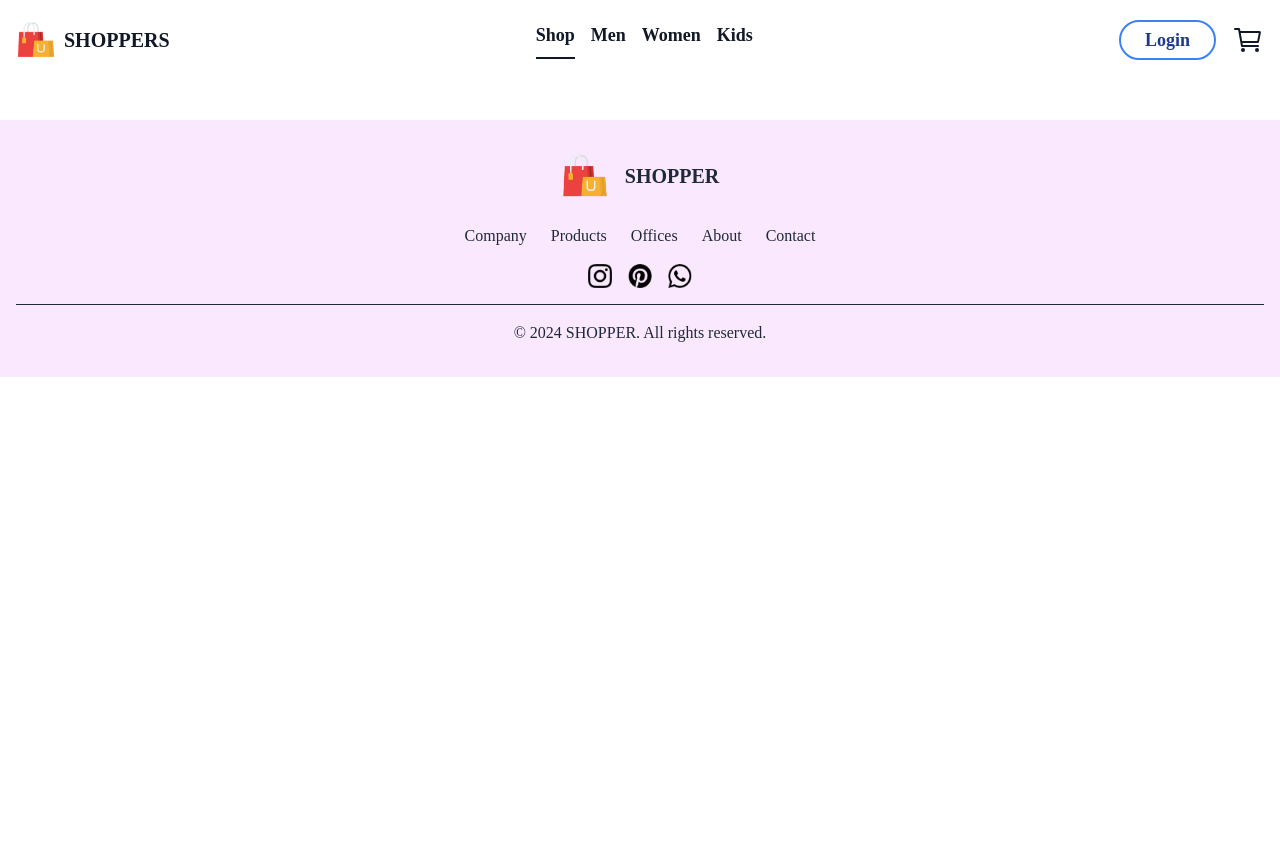
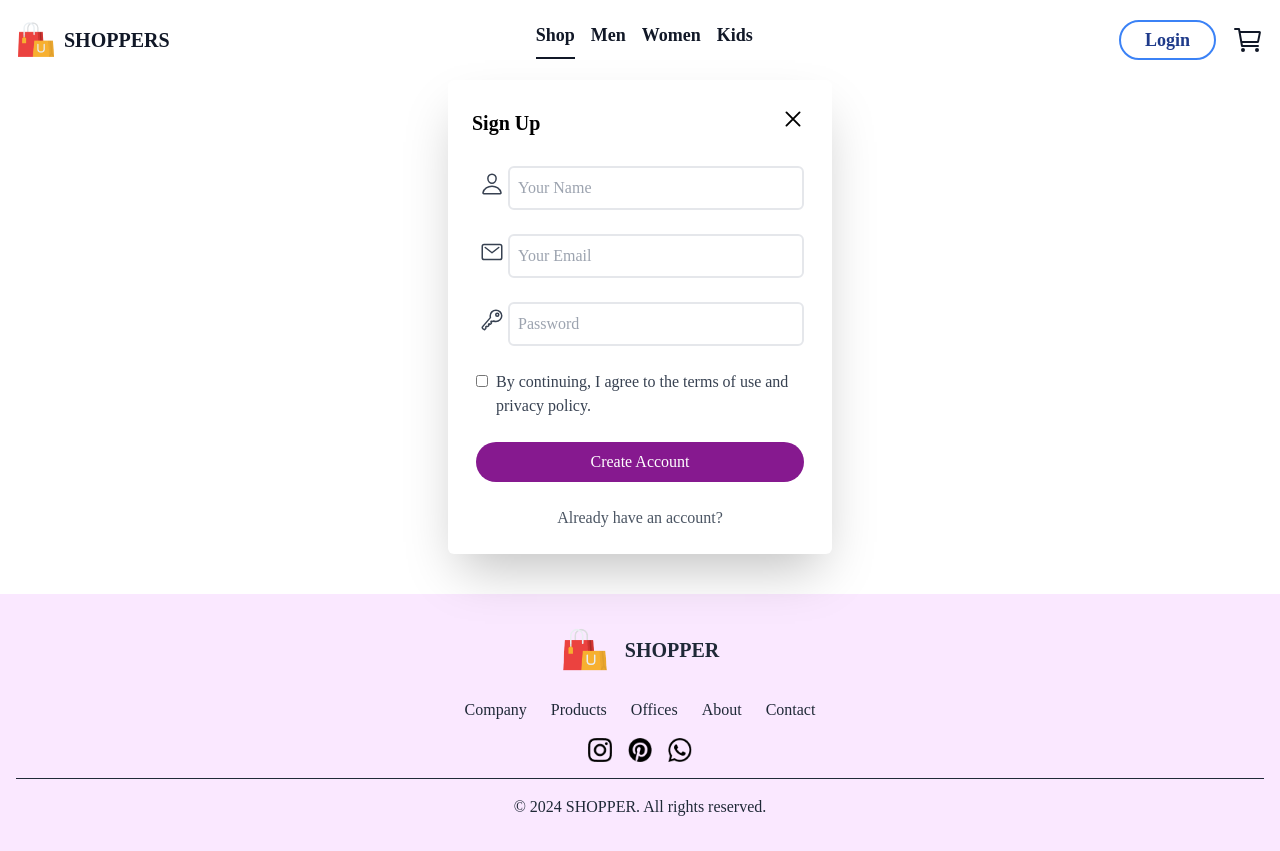
Before and after one commit to alfasierraconnects/e-commerce-app-react, a React (Create React App) app: page /signup in a window 1280 px wide. Before the commit the page ends 800 px from the top, so only its background shows below. Built offline with nearby package versions, Linux system fonts and the light colour scheme; no server answers.

Commit message:
Added PrivateRoute

```diff
--- a/src/App.js
+++ b/src/App.js
@@ -4,13 +4,17 @@ import { BrowserRouter, Routes, Route } from "react-router-dom";
 import Shop from "./pages/Shop";
 import ShopCategory from "./pages/ShopCategory";
 import Product from "./pages/Product";
-import LoginSignup from "./pages/LoginSignup";
+import Signup from "./pages/Signup";
+import Login from "./pages/Login";
 import Cart from "./pages/Cart";
+import AddressPage from "./pages/AddressPage";
+import Orders from "./pages/Orders";
 import Footer from "./components/Footer";
 import men_banner from "./Assets/banner_mens.png";
 import women_banner from "./Assets/banner_women.png";
 import kids_banner from "./Assets/banner_kids.png";
 import Checkout from "./pages/Checkout";
+import PrivateRoutes from "./context/PrivateRoutes";
 
 const App = () => {
   return (
@@ -34,9 +38,14 @@ const App = () => {
           <Route path="/product" element={<Product />}>
             <Route path=":productId" element={<Product />} />
           </Route>
-          <Route path="/login" element={<LoginSignup />} />
+          <Route path="/login" element={<Login />} />
+          <Route path="/signup" element={<Signup />} />
           <Route path="/cart" element={<Cart />} />
-          <Route path="/checkout" element={<Checkout />} />
+          <Route element={<PrivateRoutes />}>
+            <Route path="/checkout" element={<Checkout />} />
+            <Route path="/address" element={<AddressPage />} />
+            <Route path="/orders" element={<Orders />} />
+          </Route>
         </Routes>
         <Footer />
       </BrowserRouter>
--- a/src/components/AccountModal.js
+++ b/src/components/AccountModal.js
@@ -1,5 +1,6 @@
 import React, { useState, useEffect, useRef } from "react";
 import { useAuth } from "../Appwrite/AuthContext";
+import { Link } from "react-router-dom";
 
 const AccountModal = () => {
   const [modalOpen, setModalOpen] = useState(false);
@@ -38,8 +39,8 @@ const AccountModal = () => {
             </button>
           </div>
           <div className="px-6 py-4 flex flex-col gap-2">
-            <p>Your Orders</p>
-            <p>Your Addresses</p>
+            <Link to="/orders">Your Orders</Link>
+            <Link to="/address">Your Addresses</Link>
             <button
               className="border-2 border-fuchsia-600 hover:border-fuchsia-950 active:bg-fuchsia-500 px-6 py-1 rounded-full"
               onClick={() => logoutUser()}
--- /dev/null
+++ b/src/context/PrivateRoutes.js
@@ -0,0 +1,10 @@
+import React from "react";
+import { useAuth } from "../Appwrite/AuthContext";
+import { Navigate, Outlet } from "react-router-dom";
+
+const PrivateRoutes = () => {
+  const { user } = useAuth();
+  return user ? <Outlet /> : <Navigate to="/login" />;
+};
+
+export default PrivateRoutes;
--- a/src/index.css
+++ b/src/index.css
@@ -37,25 +37,3 @@
 body {
   font-family: Nunito;
 }
-
-@keyframes modalOpen {
-  from {
-    opacity: 0;
-    transform: scale(0.9);
-  }
-  to {
-    opacity: 1;
-    transform: scale(1);
-  }
-}
-
-@keyframes modalClose {
-  from {
-    opacity: 1;
-    transform: scale(1);
-  }
-  to {
-    opacity: 0;
-    transform: scale(0.9);
-  }
-}
--- a/src/pages/LoginSignUp.js
+++ b/src/pages/Login.js
@@ -1,16 +1,14 @@
-import React, { useState, useRef, useEffect } from "react";
-import { useNavigate } from "react-router-dom";
+import React, { useRef, useEffect } from "react";
+import { useNavigate, Link } from "react-router-dom";
 import { useAuth } from "../Appwrite/AuthContext";
 
-const LoginSignup = () => {
+const Login = () => {
   const navigate = useNavigate();
-  const [currState, setCurrState] = useState("login");
   const { user, loginUser } = useAuth();
   const loginValues = useRef();
 
   const handleSubmit = (e) => {
     e.preventDefault();
-    // Handle form submission and validation here
     const email = loginValues.current.email.value;
     const password = loginValues.current.password.value;
 
@@ -20,22 +18,20 @@ const LoginSignup = () => {
 
   useEffect(() => {
     if (user) {
-      navigate("/");
+      navigate(-1);
     }
     // eslint-disable-next-line
   }, [user]);
 
   return (
-    <div className="fixed inset-0 z-50 flex justify-center items-center bg-black bg-opacity-75 backdrop-blur-sm">
+    <div className="flex justify-center items-center">
       <form
-        className="bg-white shadow-lg rounded-md p-6 w-96"
+        className="bg-white shadow-2xl rounded-md p-6 w-96"
         onSubmit={handleSubmit}
         ref={loginValues}
       >
         <div className="flex justify-between items-center">
-          <h3 className="font-bold text-xl">
-            {currState === "signup" ? "Sign Up" : "Login"}
-          </h3>
+          <h3 className="font-bold text-xl">Login</h3>
           <button onClick={() => navigate(-1)}>
             <p className="text-3xl hover:text-fuchsia-700">
               <ion-icon name="close-outline"></ion-icon>
@@ -44,19 +40,6 @@ const LoginSignup = () => {
         </div>
 
         <div className="flex flex-col gap-6 mt-6 mx-1">
-          {currState === "signup" && (
-            <div className="flex items-center">
-              <p className="text-2xl text-gray-700 p-1">
-                <ion-icon name="person-outline"></ion-icon>
-              </p>
-              <input
-                className="flex-1 p-2 border-2 rounded-md outline-none focus:border-fuchsia-600"
-                type="text"
-                placeholder="Your Name"
-                required
-              />
-            </div>
-          )}
           <div className="flex items-center">
             <p className="text-2xl text-gray-700 p-1">
               <ion-icon name="mail-outline"></ion-icon>
@@ -97,23 +80,18 @@ const LoginSignup = () => {
             type="submit"
             className=" bg-fuchsia-800 text-white px-4 py-2 rounded-full hover:bg-fuchsia-700 hover:shadow-sm active:font-semibold"
           >
-            {currState === "signup" ? "Create Account" : "Login"}
+            Login
           </button>
+          <Link
+            to="/signup"
+            className="text-center text-gray-600 hover:text-fuchsia-700 hover:font-semibold cursor-pointer"
+          >
+            Create a new account?
+          </Link>
         </div>
-
-        <p
-          onClick={() =>
-            setCurrState(currState === "signup" ? "login" : "signup")
-          }
-          className="mt-6 text-center text-gray-600 hover:text-fuchsia-700 hover:font-semibold cursor-pointer"
-        >
-          {currState === "signup"
-            ? "Already have an account?"
-            : "Create a new account?"}
-        </p>
       </form>
     </div>
   );
 };
 
-export default LoginSignup;
+export default Login;
--- /dev/null
+++ b/src/pages/Signup.js
@@ -0,0 +1,100 @@
+import React, { useRef } from "react";
+import { useNavigate } from "react-router-dom";
+import { useAuth } from "../Appwrite/AuthContext";
+
+const Signup = () => {
+  const navigate = useNavigate();
+  const { signupUser } = useAuth();
+  const signupValues = useRef();
+
+  const handleSubmit = (e) => {
+    e.preventDefault();
+    const email = signupValues.current.email.value;
+    const password = signupValues.current.password.value;
+
+    const userInfo = { email, password };
+    signupUser(userInfo);
+  };
+
+  return (
+    <div className="flex justify-center items-center">
+      <form
+        className="bg-white shadow-2xl rounded-md p-6 w-96"
+        onSubmit={handleSubmit}
+        ref={signupValues}
+      >
+        <div className="flex justify-between items-center">
+          <h3 className="font-bold text-xl">Sign Up</h3>
+          <button onClick={() => navigate("/")}>
+            <p className="text-3xl hover:text-fuchsia-700">
+              <ion-icon name="close-outline"></ion-icon>
+            </p>
+          </button>
+        </div>
+
+        <div className="flex flex-col gap-6 mt-6 mx-1">
+          <div className="flex items-center">
+            <p className="text-2xl text-gray-700 p-1">
+              <ion-icon name="person-outline"></ion-icon>
+            </p>
+            <input
+              className="flex-1 p-2 border-2 rounded-md outline-none focus:border-fuchsia-600"
+              type="text"
+              placeholder="Your Name"
+              required
+            />
+          </div>
+
+          <div className="flex items-center">
+            <p className="text-2xl text-gray-700 p-1">
+              <ion-icon name="mail-outline"></ion-icon>
+            </p>
+            <input
+              name="email"
+              className="flex-1 p-2 border-2 rounded-md outline-none focus:border-fuchsia-600"
+              type="email"
+              placeholder="Your Email"
+              required
+            />
+          </div>
+
+          <div className="flex items-center">
+            <p className="text-2xl text-gray-700 p-1">
+              <ion-icon name="key-outline"></ion-icon>
+            </p>
+            <input
+              name="password"
+              className="flex-1 p-2 border-2 rounded-md outline-none focus:border-fuchsia-600"
+              type="password"
+              placeholder="Password"
+              required
+            />
+          </div>
+          <div className="flex items-baseline gap-2">
+            <input
+              type="checkbox"
+              required
+              className="h-3 w-3 cursor-pointer"
+            />
+            <p className="text-gray-700 flex-1">
+              By continuing, I agree to the terms of use and privacy policy.
+            </p>
+          </div>
+
+          <button
+            type="submit"
+            className=" bg-fuchsia-800 text-white px-4 py-2 rounded-full hover:bg-fuchsia-700 hover:shadow-sm active:font-semibold"
+          >
+            Create Account
+          </button>
+        </div>
+
+        <p className="mt-6 text-center text-gray-600 hover:text-fuchsia-700 hover:font-semibold cursor-pointer">
+          Already have an account?
+        </p>
+      </form>
+    </div>
+  );
+};
+
+export default Signup;
```
